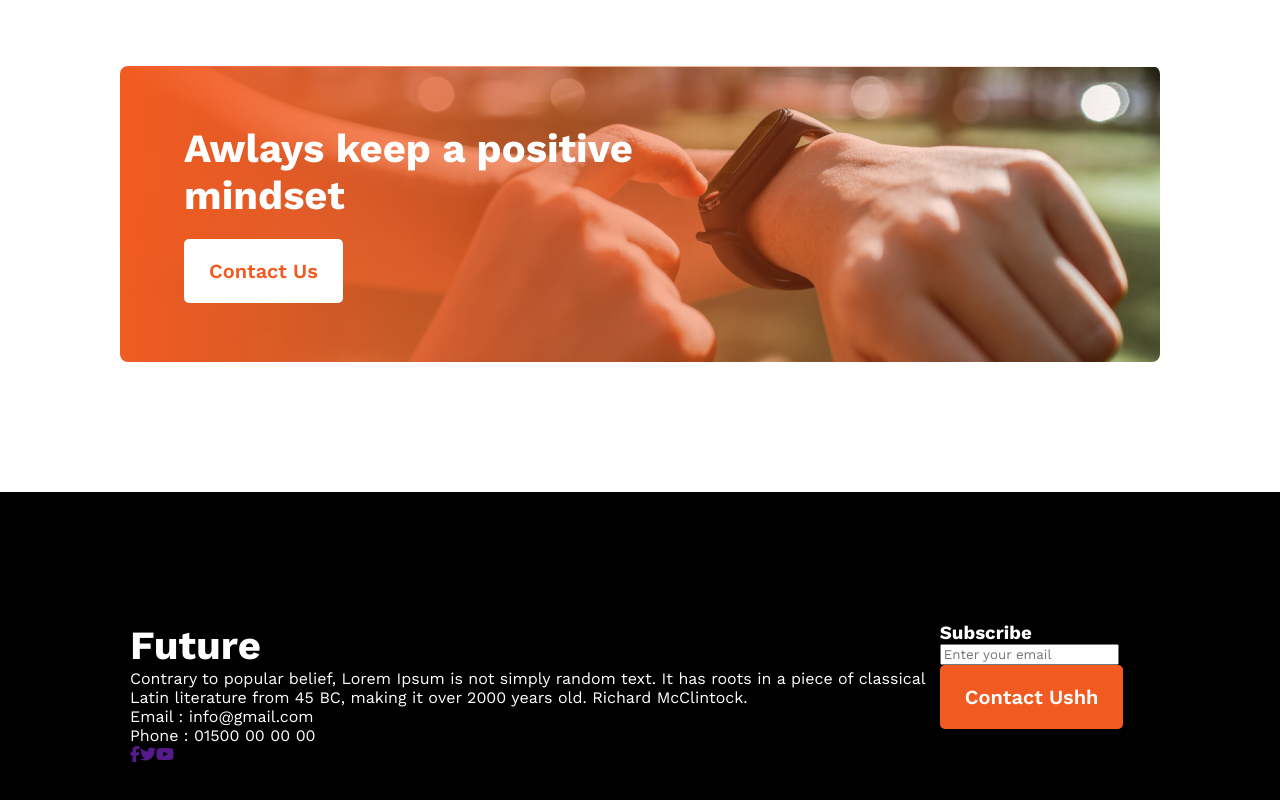
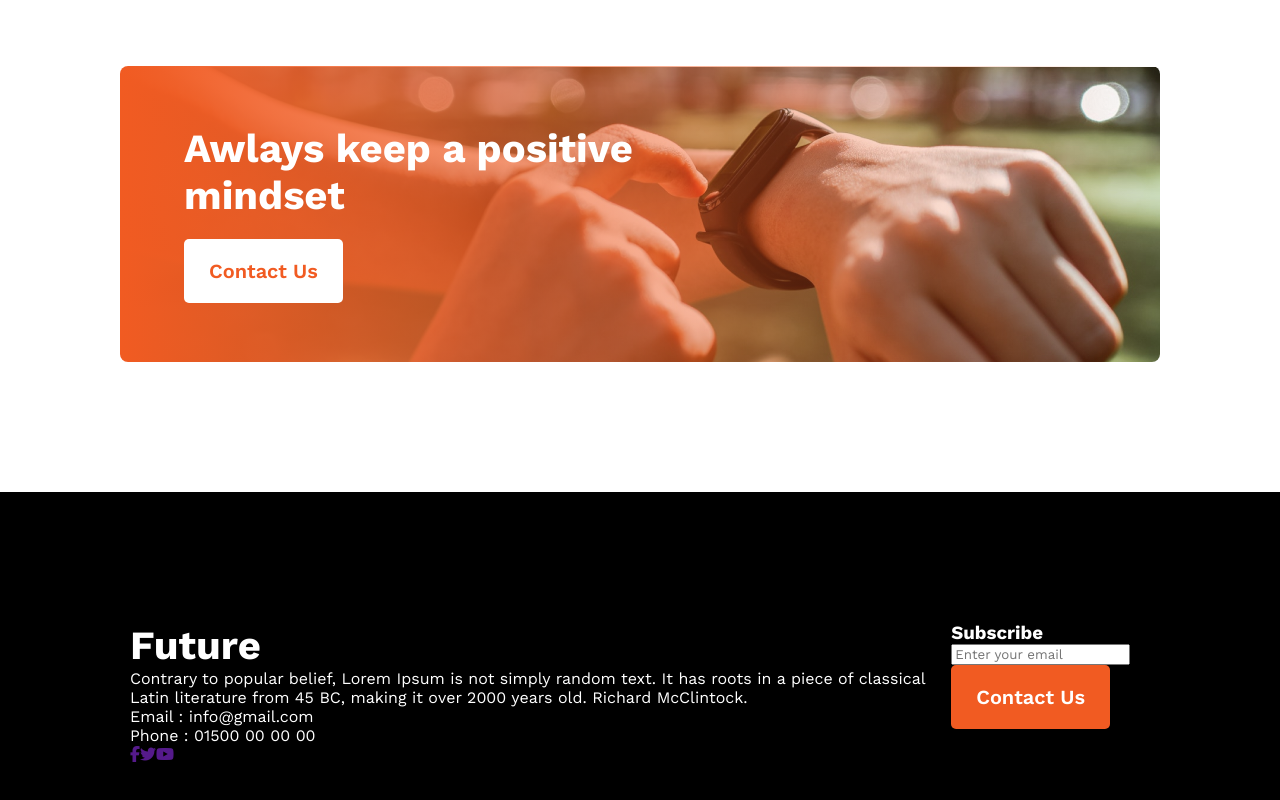
Before and after one commit to fahmeda5660/new-year-assignment, a plain HTML site: page index.html in a window 1280 px wide. Shown: the part 2020-2820 px from the top of the page. Drawn offline with nearby package versions, Linux system fonts and the light colour scheme.

Commit message:
Update index.html

```diff
--- a/index.html
+++ b/index.html
@@ -115,7 +115,7 @@
                     <h3 class="content-title">Subscribe</h3>
                     <input type="email"
                         placeholder="Enter your email">
-                    <button class="btn-common">Contact Ushh</button>
+                    <button class="btn-common">Contact Us</button>
                 </div>
             </div>
         </footer>
```
